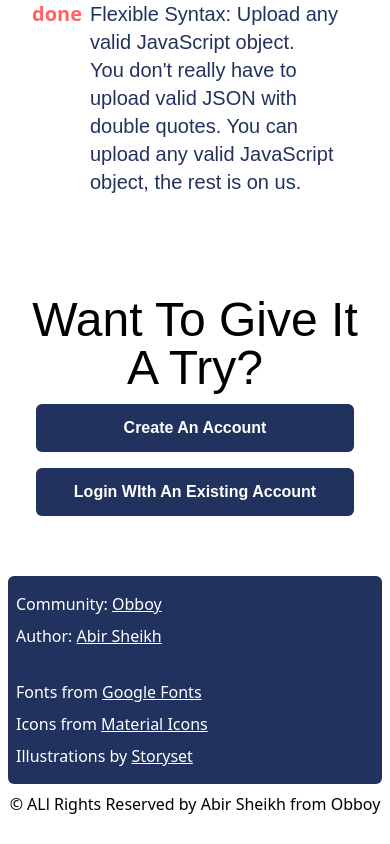
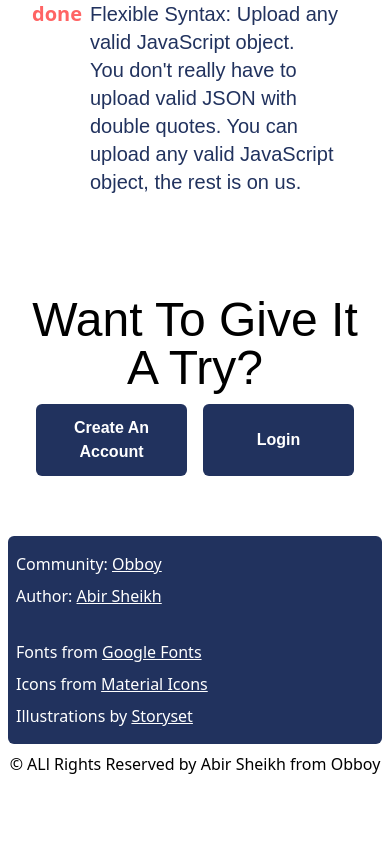
Before and after one commit to Mr-M1M3/clipper, a Svelte app: page / in a window 390 px wide. Shown: the part 1992-2836 px from the top of the page. After the commit the page ends 2796 px from the top, so only its background shows below. Built offline with nearby package versions, Linux system fonts and the light colour scheme; the HTML template or start-up script is replaced by a standard one.

Commit message:
fixed responsiveness issue in wannatry section

```diff
--- a/frontend/public/index.html
+++ b/frontend/public/index.html
@@ -4,7 +4,7 @@
 	<meta charset='utf-8'>
 	<meta name='viewport' content='width=device-width,initial-scale=1'>
 
-	<title>Svelte app</title>
+	<title>JSON Hero</title>
 
 	<link rel='icon' type='image/png' href='/favicon.png'>
 	<link rel='stylesheet' href='/build/bundle.css'>
--- a/frontend/src/components/WannaTry.svelte
+++ b/frontend/src/components/WannaTry.svelte
@@ -3,7 +3,7 @@
     <h1 class="text-5xl text-center font-paytone mx-3 my-3">Want To Give It A Try?</h1>
     <article class="buttons">
         <button class="px-4 py-3  rounded-md bg-scheme-dark text-white font-bold font-andika">Create An Account</button>
-        <button class="px-4 py-3  rounded-md bg-scheme-dark text-white font-bold font-andika">Login WIth An Existing Account</button>
+        <button class="px-4 py-3  rounded-md bg-scheme-dark text-white font-bold font-andika">Login</button>
     </article>
 </section>
 <style lang="scss">
@@ -12,7 +12,7 @@
             padding: 0 1rem;
             display: grid;
             gap: 1rem;
-            grid-template-columns: repeat(auto-fit, minmax(300px, 1fr));
+            grid-template-columns: repeat(auto-fit, minmax(150px, 1fr));
         }
     }
 </style>
```
